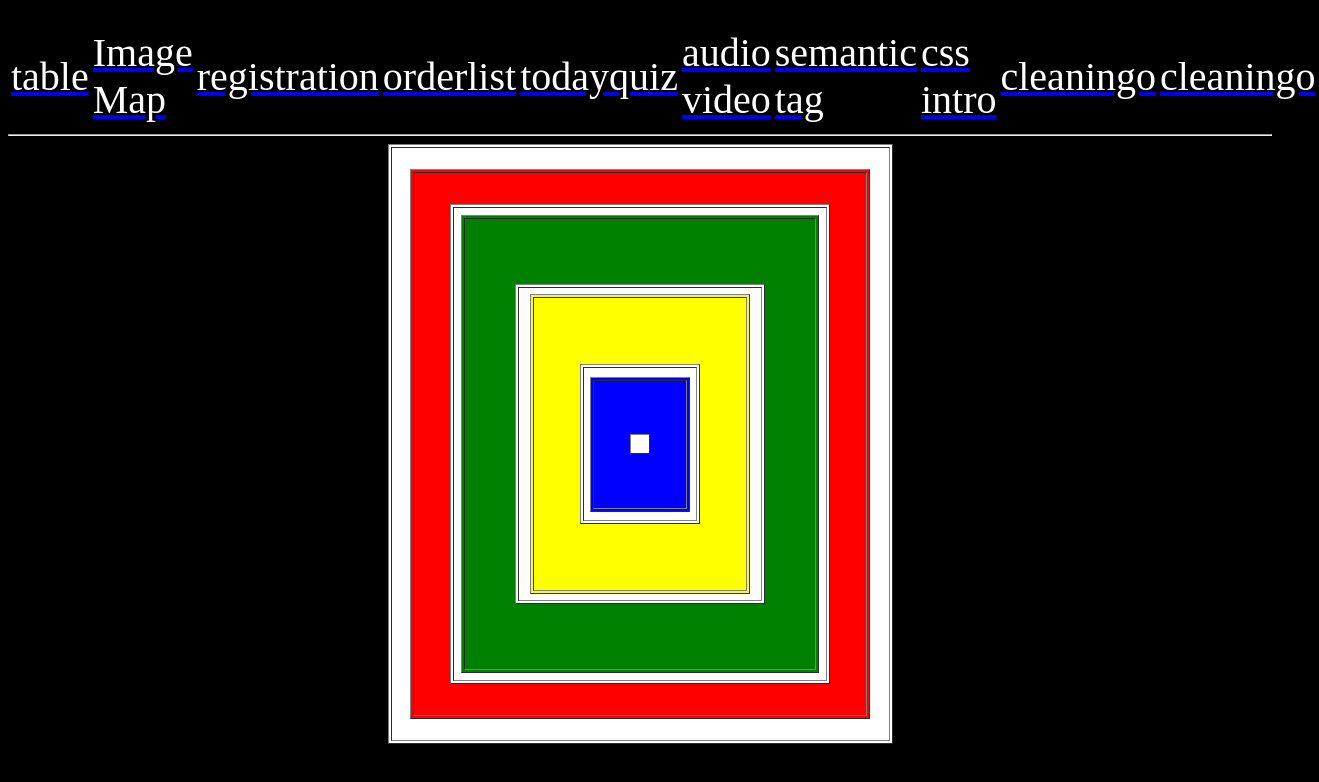
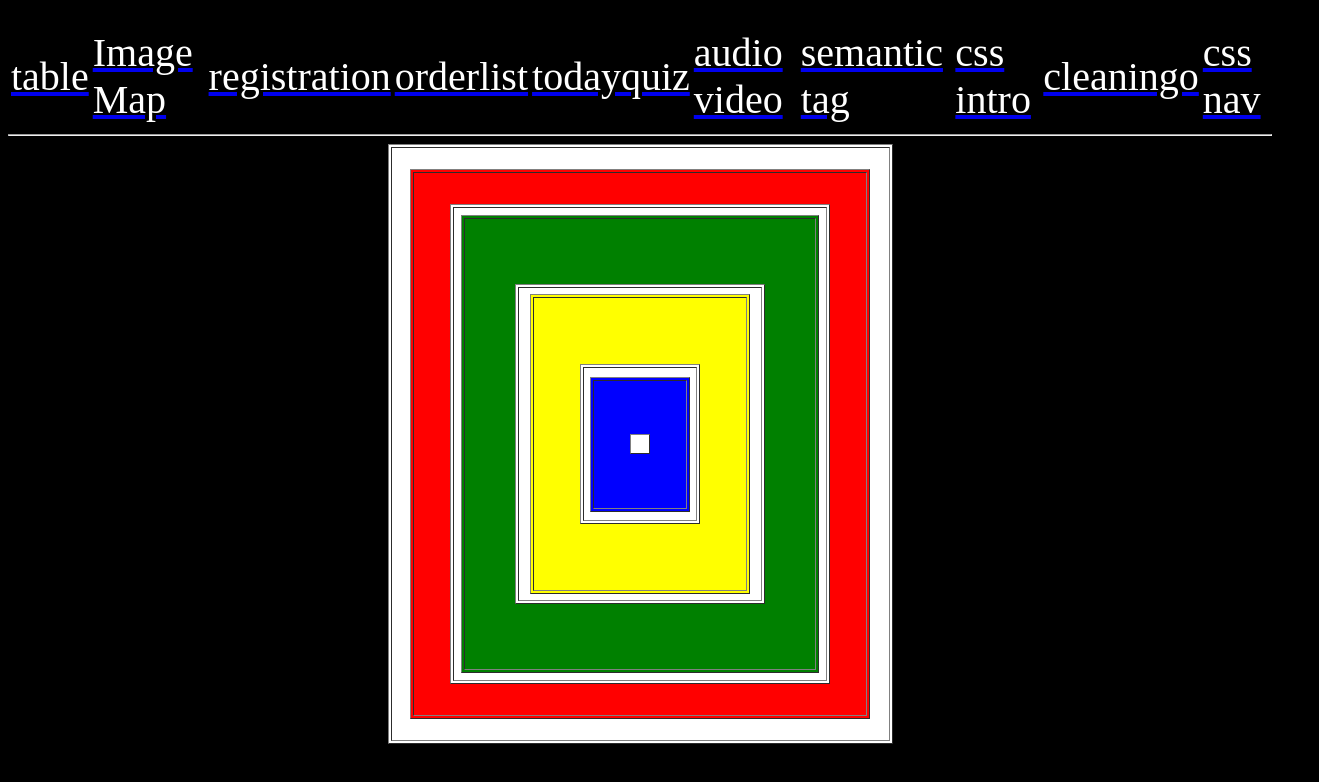
Before and after one commit to Diveshsachdeva/-HTML-all-classs-work, a plain HTML site: page index.html in a window 1280 px wide. Shown: the whole page, 1319 px wide, since content can reach past the window. Drawn offline with Linux system fonts and the light colour scheme.

Commit message:
Update index.html

```diff
--- a/index.html
+++ b/index.html
@@ -19,7 +19,7 @@
              <td> <a href="semantics tag.html" style="font-size:40px"> <font color="white"> semantic tag </font> </a> </td>&nbsp;&nbsp;&nbsp;&nbsp;&nbsp;
                <td> <a href="css intro.html" style="font-size:40px"> <font color="white"> css intro </font> </a> </td>&nbsp;&nbsp;&nbsp;&nbsp;&nbsp;
             <td> <a href="cleaningo.html" style="font-size:40px"> <font color="white"> cleaningo </font> </a> </td>&nbsp;&nbsp;&nbsp;&nbsp;&nbsp;
-              <td> <a href="nav css.html" style="font-size:40px"> <font color="white"> cleaningo </font> </a> </td>&nbsp;&nbsp;&nbsp;&nbsp;&nbsp;
+              <td> <a href="nav css.html" style="font-size:40px"> <font color="white"> css nav </font> </a> </td>&nbsp;&nbsp;&nbsp;&nbsp;&nbsp;
             </td>
         </tr>
     </table>
```
